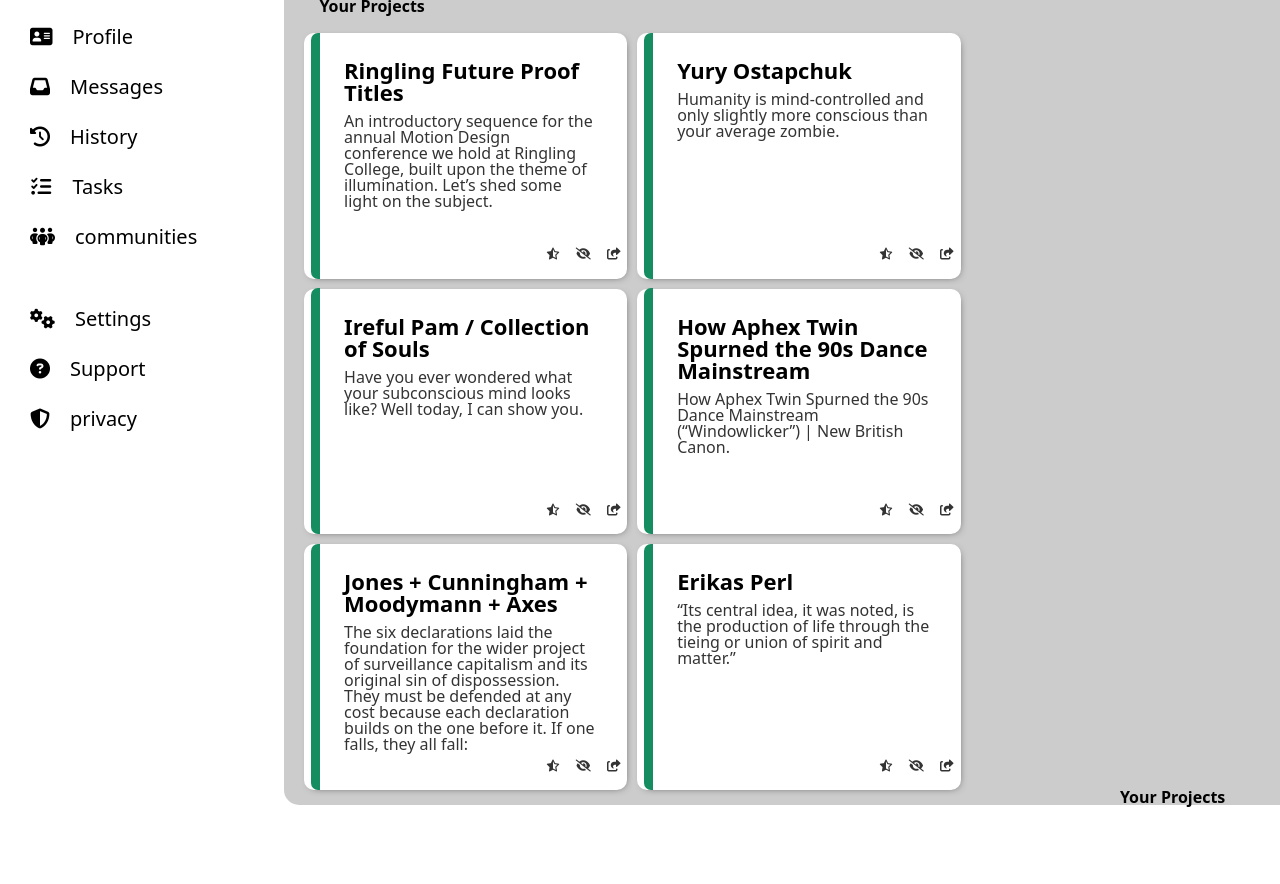
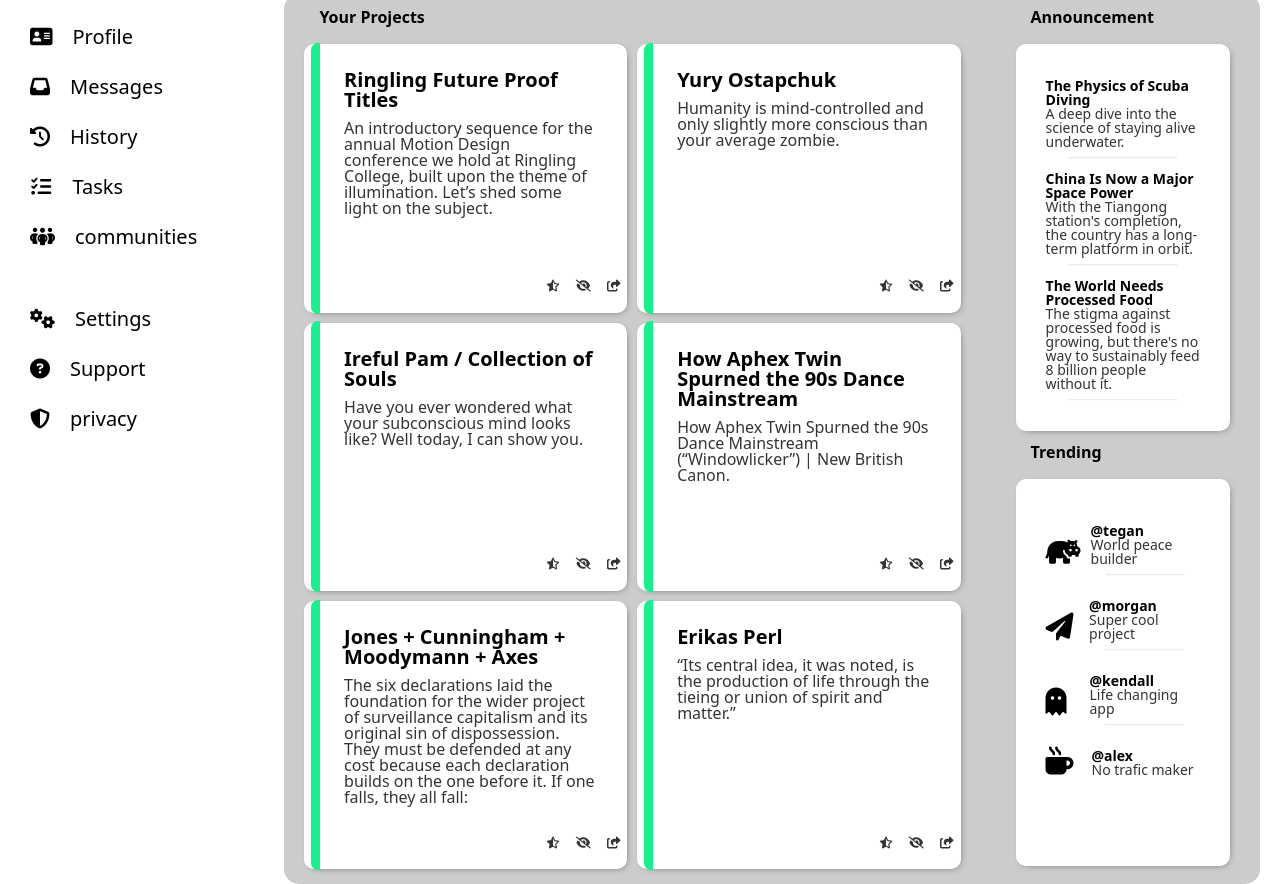
Before and after one commit to Yokuny/Project-Admin-Dashboard, a plain HTML site: page index.html in a window 1280 px wide. Shown: the part 154-1038 px from the top of the page. Before the commit the page ends 962 px from the top, so only its background shows below. Drawn offline with Linux system fonts and the light colour scheme.

Commit message:
i made it.
glad god, more one project done

```diff
--- a/Style/contentSideBar.css
+++ b/Style/contentSideBar.css
@@ -1,15 +1,71 @@
 .contentSideBar{
+    box-sizing: border-box;
+    padding: 15px 30px 10px 20px;
+    border-top-right-radius: 15px;
+    border-bottom-right-radius: 15px;
+    height: 100%;
+    margin-right: 20px;
     display: grid;
-    grid-template-rows: 30px 1fr;
-    grid-template-areas: "sideBarTitle"
+    grid-template-rows: 30px 1fr 30px 1fr;
+    grid-template-areas:
+    "announcementTitle"
+    "announcementContent"
+    "trendingTitle"
+    "trendingContent";
+    gap: 5px;
 }
-.sideBarTitle{
-    grid-area: sideBarTitle;
+.sideCardSize{
+    display: flex;
+    flex-direction: column;
+    align-items: flex-start;
+    justify-content: start;
+    background-color: white;
+    border-radius: 10px;
+    height: 98%;
+    box-shadow: 2px 2px 10px -6px;
+    box-sizing: border-box;
+    padding: 30px;
+}
+.announcementTitle{
+    grid-area: announcementTitle;
     font-size: 16px;
     font-weight: 600;
     margin-left: 15px;
-
-    border-top-right-radius: 15px;
-    border-bottom-right-radius: 15px;
-    margin-right: 20px;
 }
+.announcementContent{
+    grid-area: announcementContent;
+}
+.trendingTitle{
+    grid-area: trendingTitle;
+    font-size: 16px;
+    font-weight: 600;
+    margin-left: 15px;
+}
+.trendingContent{
+    grid-area: trendingContent;
+}
+.sideCardSize h4{
+    margin-top: 5px;
+    font-size: 14px;
+    font-weight: 700;
+}
+.sideCardSize p{
+    font-size: 14px;
+    font-weight: 400;
+    filter: opacity(80%);
+}
+hr{
+    opacity: 0.2;
+    width: 70%;
+}
+/*    end of announcement      */
+.trendingDisplace{
+    display: flex;
+    align-items: center;
+    margin-top: 10px;
+}
+.trendingDisplace i{
+    font-size: 28px;
+    margin-right: 10px;
+    width: 36px;
+}
--- a/Style/mainContent.css
+++ b/Style/mainContent.css
@@ -3,7 +3,6 @@
     padding: 15px 30px 10px 20px;
     border-top-left-radius: 15px;
     border-bottom-left-radius: 15px;
-    gap: 5px;
     height: 100%;
     display: grid;
     grid-template: 30px repeat(3, 1fr) / repeat(2, 1fr);
@@ -12,12 +11,7 @@
     "aCardContent1 aCardContent2"
     "aCardContent3 aCardContent4"
     "aCardContent5 aCardContent6";
-}
-.projectTitle{
-    grid-area: projectTitle;
-    font-size: 16px;
-    font-weight: 600;
-    margin-left: 15px;
+    gap: 5px;
 }
 .cardSpace{
     display: flex;
@@ -28,6 +22,12 @@
     margin-bottom: 5px;
     box-shadow: 2px 2px 10px -6px;
 }
+.projectTitle{
+    grid-area: projectTitle;
+    font-size: 16px;
+    font-weight: 600;
+    margin-left: 15px;
+}
 .cardDetail{
     border-top-left-radius: 7px;
     border-bottom-left-radius: 7px;
@@ -36,10 +36,10 @@
     top: -4.6%;
     width: 10px;
     height: 109%;
-    background-color:#168C61;
+    background-color: #16F28B;
 }
 .cardDetail:hover{
-    background-color: #16F28B;
+    filter: brightness(120%);
 }
 .card{
     display: flex;
@@ -63,7 +63,7 @@
     top: 93%;
 }
 .card h4{
-    font-size: 22px;
+    font-size: 20px;
     font-weight: 700;
 }
 .card p{
--- a/index.html
+++ b/index.html
@@ -187,9 +187,58 @@
         </main>
 
         <main class="contentSideBar">
-            <h4 class="projectTitle">Your Projects</h4>
-
-
+            <h4 class="announcementTitle">Announcement</h4>
+            <div class="announcementContent sideCardSize">
+                <div>
+                    <h4>The Physics of Scuba Diving</h4>
+                    <p>A deep dive into the science of staying alive underwater.</p>
+                    <hr>
+                </div>
+                <div>
+                    <h4>China Is Now a Major Space Power</h4>
+                    <p>With the Tiangong station's completion, the country has a long-term platform in orbit.</p>
+                    <hr>
+                </div>
+                <div>
+                    <h4>The World Needs Processed Food</h4>
+                    <p>The stigma against processed food is growing, but there's no way to sustainably feed 8 billion people without it.</p>
+                    <hr>
+                </div>
+            </div>
+            <h4 class="trendingTitle">Trending</h4>
+            <div class="trendingContent sideCardSize">
+                <div class="trendingDisplace">
+                    <i class="fa-solid fa-hippo"></i>
+                    <div>
+                        <h4>@tegan</h4>
+                        <p>World peace builder</p>
+                        <hr>
+                    </div>
+                </div>
+                <div class="trendingDisplace">
+                    <i class="fa-solid fa-paper-plane"></i>
+                    <div>
+                        <h4>@morgan</h4>
+                        <p>Super cool project</p>
+                        <hr>
+                    </div>
+                </div>
+                <div class="trendingDisplace">
+                    <i class="fa-solid fa-ghost"></i>
+                    <div>
+                        <h4>@kendall</h4>
+                        <p>Life changing app</p>
+                        <hr>
+                    </div>
+                </div>
+                <div class="trendingDisplace">
+                    <i class="fa-solid fa-mug-hot"></i>
+                    <div>
+                        <h4>@alex</h4>
+                        <p>No trafic maker</p>
+                    </div>
+                </div>
+            </div>
         </main>
     </div>
 </body>
```
